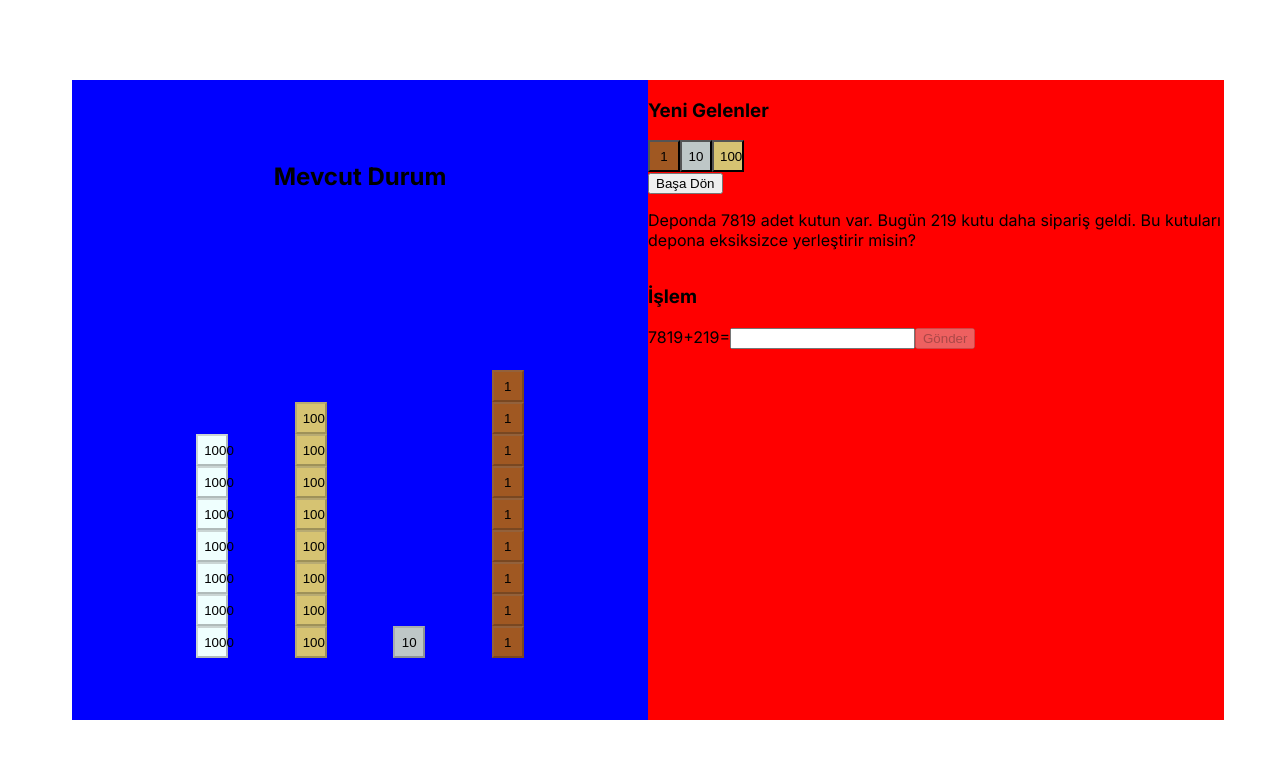
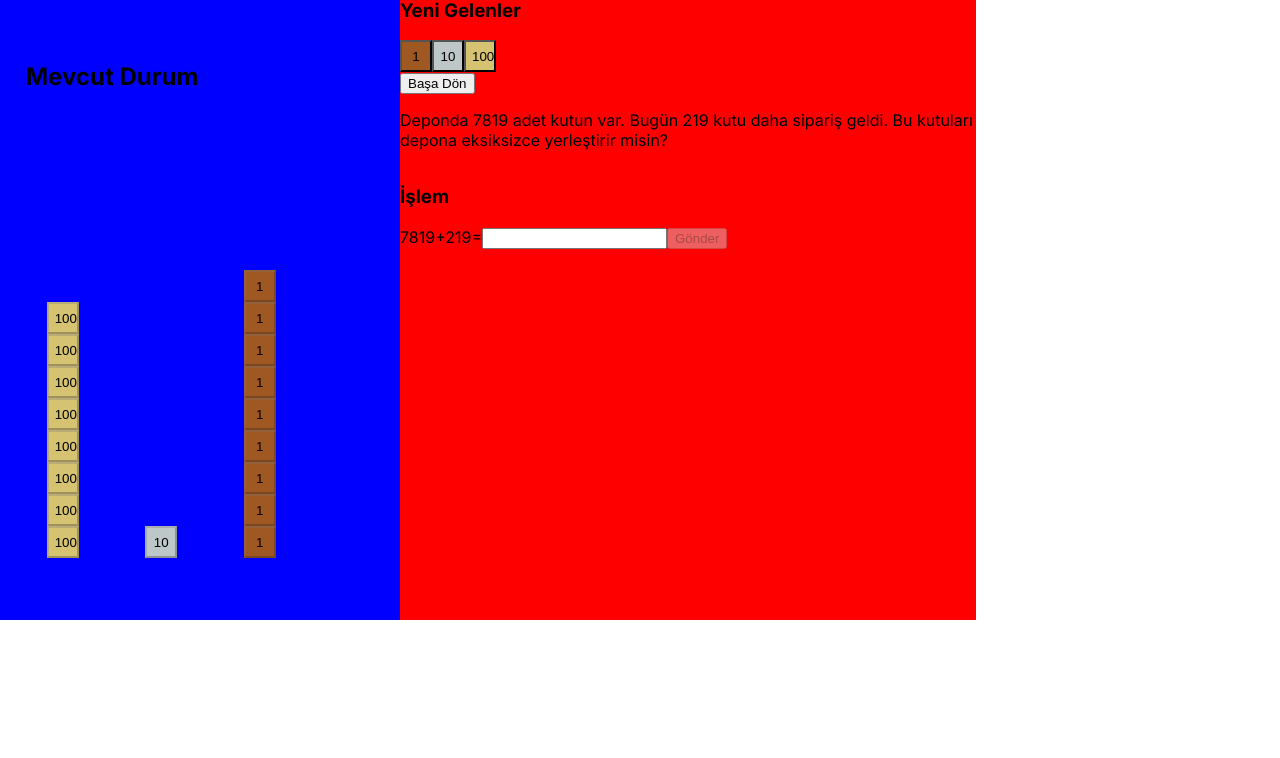
Before and after one commit to chatonode/math-game-plus-minus-demo-client, a Next.js app: page / in a window 1280 px wide. Shown: the top 758 px of the page. Built offline with nearby package versions, Linux system fonts and the light colour scheme.

Commit message:
html aspect-ratio

```diff
--- a/app/globals.css
+++ b/app/globals.css
@@ -106,6 +106,26 @@ a {
   }
 } */
 
+html {
+  aspect-ratio: 4/3;
+  max-width: 800px;
+  max-height: 600px;
+  display: flex;
+  justify-content: center;
+  align-items: center;
+}
+
+
+/* body {
+  aspect-ratio: 4/3;
+  max-width: 800px;
+  max-height: 600px;
+  display: flex;
+  justify-content: center;
+  align-items: center;
+} */
+
+
 .container {
   display: flex;
   margin-top: 10vh;
--- a/app/layout.tsx
+++ b/app/layout.tsx
@@ -16,10 +16,10 @@ export default function RootLayout(props: React.PropsWithChildren) {
   return (
     <html lang="en">
       <body className={inter.className}>
-        <section>
+        {/* <section> */}
           {/* Include shared UI here e.g. a header or sidebar */}
           {/* <MainNavigation /> */}
-        </section>
+        {/* </section> */}
         {props.children}
       </body>
     </html>
--- a/app/page.module.css
+++ b/app/page.module.css
@@ -40,9 +40,3 @@
     transform: rotate(0deg);
   }
 } */
-
-.body {
-  aspect-ratio: 4/3;
-  max-width: 800px;
-  max-height: 600px;
-}
```
